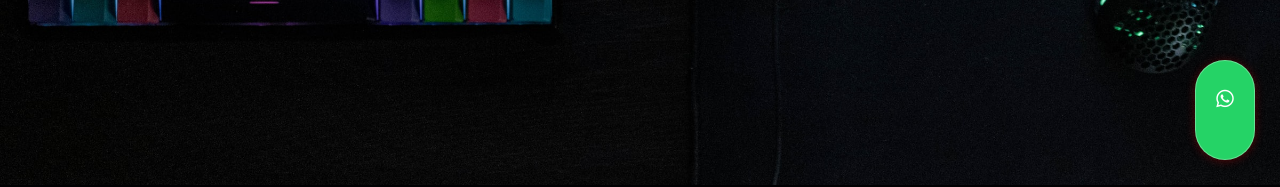
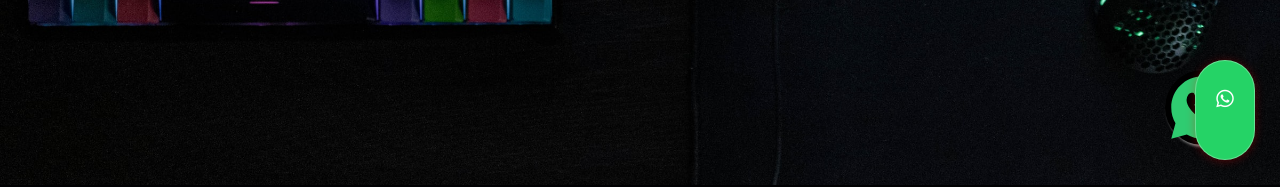
Before and after one commit to mesonicstore/mesonicstoress, a plain HTML site: page index.html in a window 1280 px wide. Shown: the part 615-802 px from the top of the page. Drawn offline with Linux system fonts and the light colour scheme; files that its build step writes are made by us from their sources.

Commit message:
Se añade boton flotante de wssp

```diff
--- a/css/style.css
+++ b/css/style.css
@@ -666,3 +666,16 @@
         }
     }
 }
+
+.button-float{
+	position:fixed;
+	width:75px;
+	height:75px;
+	bottom:40px;
+	right:40px;
+	background-color:rgb(0, 0, 0);
+	color:#FFF;
+	border-radius:50px;
+	text-align:center;
+	box-shadow: 2px 2px 3px #999;
+}
--- a/index.html
+++ b/index.html
@@ -34,7 +34,7 @@
         <html lang="es">
         <head>
            <br>
-           <a href="https://api.whatsapp.com/send?phone=931806468"><img src="/images/whatsapp-fill.svg" style="width: 50px;height: 50px;"></img></a>
+           <a href="https://api.whatsapp.com/send?phone=931806468"><img src="./images/whatsapp-fill.svg" style="width: 50px;height: 50px;"></img></a>
         </head>
     </nav>
 
@@ -454,24 +454,12 @@
 
 <!-- footer section ends -->
 
-
-
-
-
-
-
-
-
-
-
-
-
-
-
-
-
 <!-- custom js file link  -->
 <script src="js/script.js"></script>
 
 </body>
+
+<div class="button-float">
+    <img src="./images/whatsapp-fill.svg" style="width: 100%;height: 100%;"></img>
+</div>
 </html>
```
